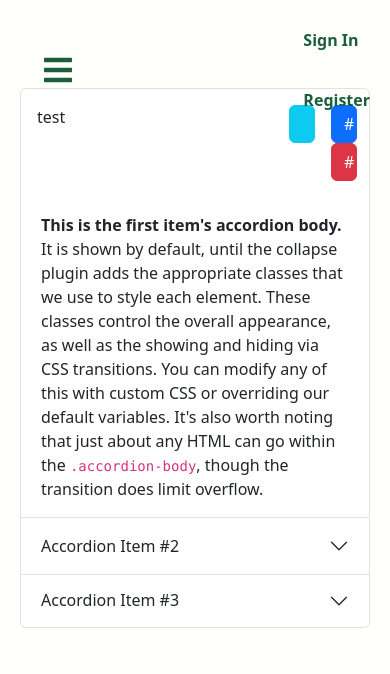
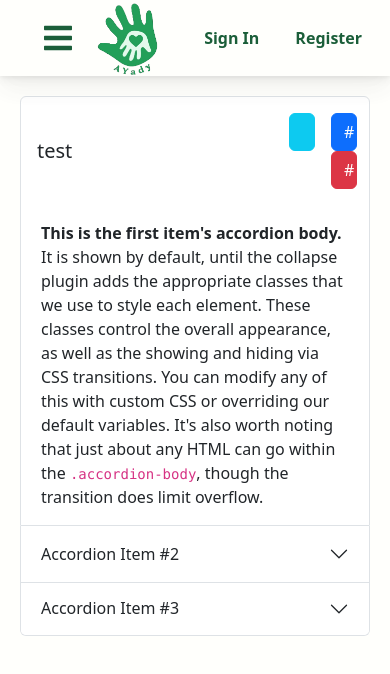
Before and after one commit to AhmedHawater2003/AY-Haga, a React (Vite) app: page / in a window 390 px wide. Shown: the top 674 px of the page. Built offline with nearby package versions, Linux system fonts and the light colour scheme.

Commit message:
make navbar responsive and add box-shadow

```diff
--- a/src/App.jsx
+++ b/src/App.jsx
@@ -24,12 +24,12 @@ function App() {
       >
         <div className="accordion" id="accordionExample">
           <div className="accordion-item">
-            <div className="row p-3">
-              <span className="col-8">test</span>
+            <div className="row p-3 align-items-center ">
+              <span className="col-8 fs-5 ">test</span>
               <div className="col-4">
                 <div className="row justify-content-end ">
                   <button
-                    className="collapsed col-2 btn btn-info mx-2 col"
+                    className="col-2 btn btn-info mx-2 col"
                     type="button"
                     data-bs-toggle="collapse"
                     data-bs-target="#collapseOne"
--- a/src/components/Navbar.jsx
+++ b/src/components/Navbar.jsx
@@ -9,7 +9,6 @@ import Sidebar from "./Sidebar";
 const NavIcon = styled(Link)`
   margin-left: 2rem;
   font-size: 2rem;
-  height: 80px;
   display: flex;
   justify-content: flex-start;
   align-items: center;
@@ -35,11 +34,11 @@ const Navbar = ({ showSideBar, sideBarFlag }) => {
   };
   return (
     <div
-      className={
+      className={`container-flow ${
         !isScrolled
           ? "header-navbar sticky-top"
           : "header-navbar sticky-top scrolled"
-      }
+      }`}
     >
       <div
         className={
@@ -49,8 +48,8 @@ const Navbar = ({ showSideBar, sideBarFlag }) => {
       <nav
         className={
           !isScrolled
-            ? "navbar navbar-expand-lg navbar-light  sticky-top"
-            : "navbar navbar-expand-lg navbar-light sticky-top scrolled"
+            ? "navbar navbar-expand navbar-light  sticky-top"
+            : "navbar navbar-expand navbar-light sticky-top scrolled"
         }
       >
         <NavIcon to="#">
--- a/src/components/Sidebar.jsx
+++ b/src/components/Sidebar.jsx
@@ -10,7 +10,7 @@ const SidebarNav = styled.nav`
   display: flex;
   justify-content: center;
   position: fixed;
-  top: 0;
+  top: 9vh;
   background: #ddf9e8;
   left: ${({ sidebar }) => (sidebar ? "0" : "-100%")};
   transition: 200ms;
--- a/src/index.css
+++ b/src/index.css
@@ -1,71 +1,3 @@
-/* :root {
-  font-family: Inter, system-ui, Avenir, Helvetica, Arial, sans-serif;
-  line-height: 1.5;
-  font-weight: 400;
-
-  color-scheme: light dark;
-  color: rgba(255, 255, 255, 0.87);
-  background-color: #242424;
-
-  font-synthesis: none;
-  text-rendering: optimizeLegibility;
-  -webkit-font-smoothing: antialiased;
-  -moz-osx-font-smoothing: grayscale;
-}
-
-a {
-  font-weight: 500;
-  color: #646cff;
-  text-decoration: inherit;
-}
-a:hover {
-  color: #535bf2;
-}
-
-body {
-  margin: 0;
-  display: flex;
-  place-items: center;
-  min-width: 320px;
-  min-height: 100vh;
-}
-
-h1 {
-  font-size: 3.2em;
-  line-height: 1.1;
-}
-
-button {
-  border-radius: 8px;
-  border: 1px solid transparent;
-  padding: 0.6em 1.2em;
-  font-size: 1em;
-  font-weight: 500;
-  font-family: inherit;
-  background-color: #1a1a1a;
-  cursor: pointer;
-  transition: border-color 0.25s;
-}
-button:hover {
-  border-color: #646cff;
-}
-button:focus,
-button:focus-visible {
-  outline: 4px auto -webkit-focus-ring-color;
-}
-
-@media (prefers-color-scheme: light) {
-  :root {
-    color: #213547;
-    background-color: #ffffff;
-  }
-  a:hover {
-    color: #747bff;
-  }
-  button {
-    background-color: #f9f9f9;
-  }
-} */
 body {
   background-color: #fffffc;
 }
@@ -74,7 +6,11 @@ body {
   width: 100%;
   background-color: #fffffc;
   position: sticky;
-  height: 8vh;
+  height: 9vh;
+  box-shadow: 0 0.46875rem 2.1875rem rgba(4, 9, 20, 0.03),
+    0 0.9375rem 1.40625rem rgba(4, 9, 20, 0.03),
+    0 0.25rem 0.53125rem rgba(4, 9, 20, 0.05),
+    0 0.125rem 0.1875rem rgba(4, 9, 20, 0.03);
 }
 
 .scrolled {
@@ -96,8 +32,8 @@ body {
 }
 
 .navbar-logo {
-  padding-top: 15px;
-  height: 10vmin;
+  padding-top: 5px;
+  height: 90px;
   pointer-events: none;
 }
 
```
